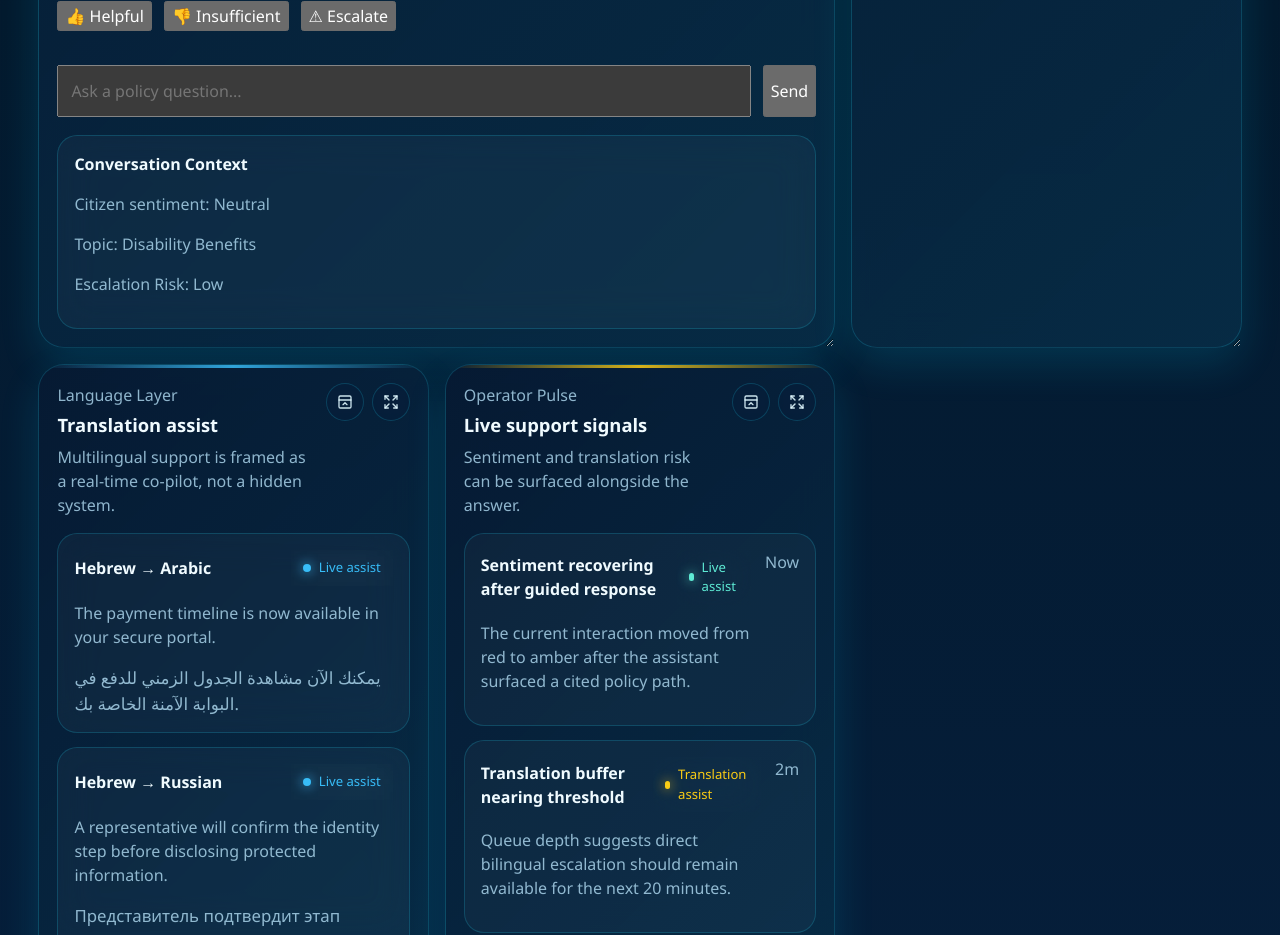
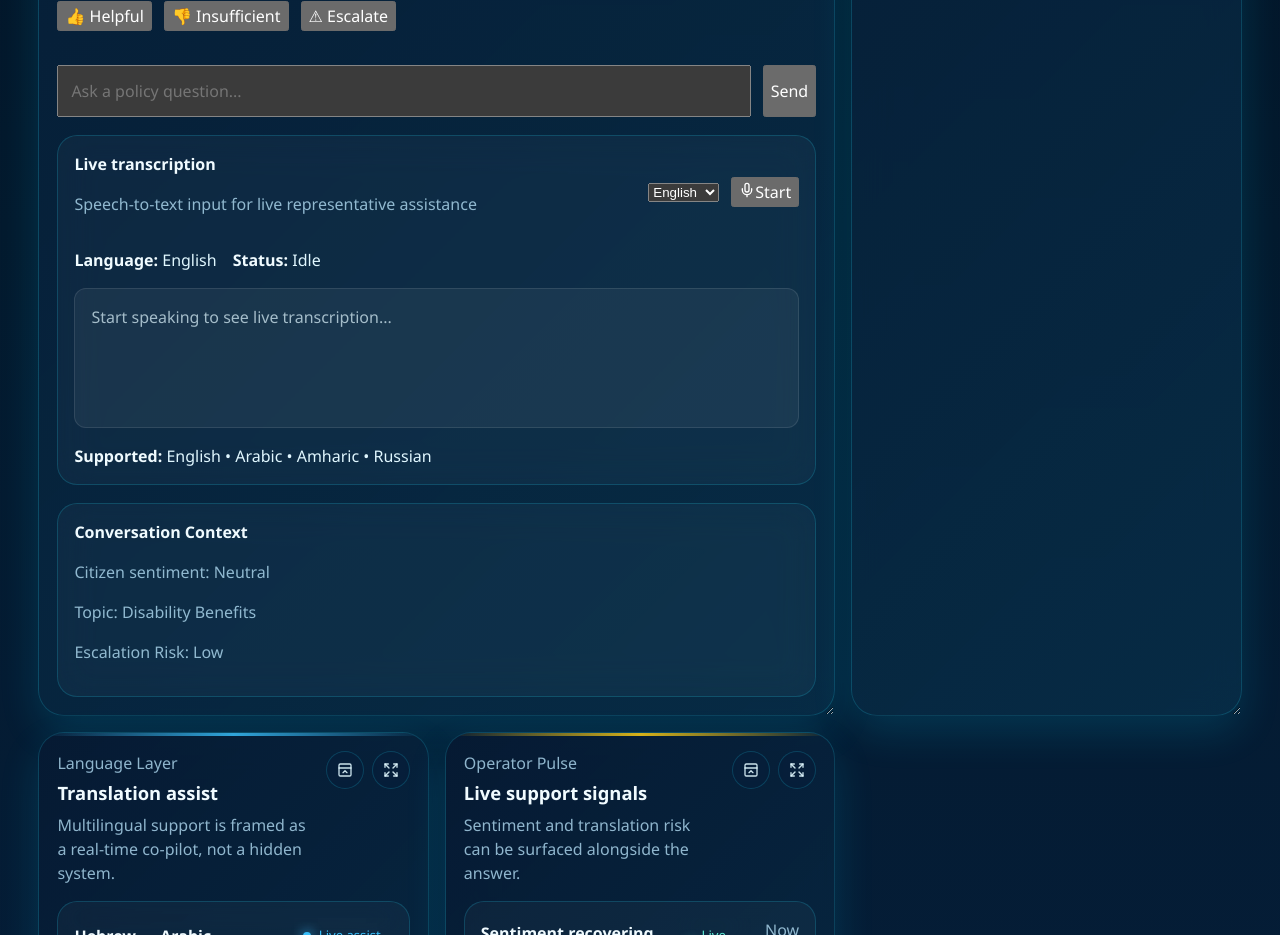
Before and after one commit to PShungube/Jutoverse-demo, a React (Vite) app: page /representative-assistant in a window 1280 px wide. Shown: the part 1660-2595 px from the top of the page. Built offline with nearby package versions, Linux system fonts and the light colour scheme.

Commit message:
Add transcription panel enhancements

```diff
--- a/src/features/representative-assistant/RepresentativeAssistantPage.tsx
+++ b/src/features/representative-assistant/RepresentativeAssistantPage.tsx
@@ -1,3 +1,4 @@
+import { TranscriptionPanel } from './components/TranscriptionPanel';
 import { useState } from 'react';
 import { getAssistantResponse } from '../../api/adapters/assistantAdapter';
 import { GroundedAnswerCard } from './components/GroundedAnswerCard';
@@ -99,6 +100,8 @@ const handleQuestionSubmit = async (
             </div>
             <QueryComposer onSubmit={handleQuestionSubmit} />
 
+            <TranscriptionPanel />
+
             {assistantResponse && (
   <GroundedAnswerCard
     answer={assistantResponse.answer}
--- /dev/null
+++ b/src/features/representative-assistant/components/TranscriptionPanel.tsx
@@ -0,0 +1,158 @@
+import { useEffect, useRef, useState } from 'react';
+import { Mic, MicOff } from 'lucide-react';
+
+declare global {
+  interface Window {
+    webkitSpeechRecognition?: any;
+    SpeechRecognition?: any;
+  }
+}
+
+export function TranscriptionPanel() {
+  const [listening, setListening] = useState(false);
+  const [transcript, setTranscript] = useState('');
+  const [language, setLanguage] = useState('English');
+  const [selectedLanguage, setSelectedLanguage] =
+  useState('en-US');
+  const recognitionRef = useRef<any>(null);
+
+  useEffect(() => {
+    const SpeechRecognition =
+      window.SpeechRecognition || window.webkitSpeechRecognition;
+
+    if (!SpeechRecognition) {
+      return;
+    }
+
+    const recognition = new SpeechRecognition();
+
+    recognition.continuous = true;
+    recognition.interimResults = true;
+    recognition.lang = selectedLanguage;
+
+    recognition.onresult = (event: any) => {
+      let currentTranscript = '';
+
+      for (let i = event.resultIndex; i < event.results.length; i++) {
+        currentTranscript += event.results[i][0].transcript;
+      }
+
+      setTranscript(currentTranscript);
+
+      if (/[а-яА-Я]/.test(currentTranscript)) {
+  setLanguage('Russian');
+} else if (/[ء-ي]/.test(currentTranscript)) {
+  setLanguage('Arabic');
+} else if (/[ሀ-፿]/.test(currentTranscript)) {
+  setLanguage('Amharic');
+} else {
+  setLanguage('English');
+}
+    };
+
+    recognition.onend = () => {
+      setListening(false);
+    };
+
+    recognitionRef.current = recognition;
+  }, [selectedLanguage]);
+
+  const startListening = () => {
+    if (!recognitionRef.current) return;
+
+    setTranscript('');
+    setListening(true);
+    recognitionRef.current.start();
+  };
+
+  const stopListening = () => {
+    if (!recognitionRef.current) return;
+
+    recognitionRef.current.stop();
+    setListening(false);
+  };
+
+  return (
+  <div className="capability-card transcription-card">
+    {/* Header */}
+    <div className="transcription-header">
+      <div>
+        <strong>Live transcription</strong>
+        <p className="muted-text">
+          Speech-to-text input for live representative assistance
+        </p>
+      </div>
+
+      <div className="transcription-controls">
+
+  <select
+    value={selectedLanguage}
+    onChange={(e) =>
+      setSelectedLanguage(e.target.value)
+    }
+  >
+    <option value="en-US">English</option>
+    <option value="ar-SA">Arabic</option>
+    <option value="ru-RU">Russian</option>
+    <option value="am-ET">Amharic</option>
+  </select>
+      {listening ? (
+        <button
+          type="button"
+          onClick={stopListening}
+          className="button button--secondary"
+        >
+          <MicOff size={16} />
+          Stop
+        </button>
+      ) : (
+        <button
+          type="button"
+          onClick={startListening}
+          className="button button--primary"
+        >
+          <Mic size={16} />
+          Start
+        </button>
+      )}
+    </div>
+    </div>
+
+
+    {/* Status row */}
+    <div className="transcription-meta">
+      <div>
+        <strong>Language:</strong> {language}
+      </div>
+
+      <div>
+        <strong>Status:</strong> {listening ? 'Listening' : 'Idle'}
+      </div>
+    </div>
+
+    {/* Transcript */}
+    <div className="transcription-output">
+  {transcript ? (
+    <div className="transcript-message">
+      <strong>🎙 Live:</strong>
+      <p>{transcript}</p>
+    </div>
+  ) : (
+    <div className="transcript-placeholder">
+      Start speaking to see live transcription...
+    </div>
+  )}
+</div>
+
+    {/* Footer */}
+    <div className="transcription-footer">
+  <strong>Supported:</strong>
+
+  <span> English • </span>
+  <span> Arabic • </span>
+  <span> Amharic • </span>
+  <span> Russian </span>
+</div>
+  </div>
+);
+}
--- a/src/index.css
+++ b/src/index.css
@@ -1247,3 +1247,58 @@ input:focus-visible,
     transform: translateX(100%);
   }
 }
+.transcription-card {
+  display: flex;
+  flex-direction: column;
+  gap: 1rem;
+}
+
+.transcription-header {
+  display: flex;
+  justify-content: space-between;
+  align-items: center;
+  gap: 1rem;
+}
+
+.transcription-controls {
+  display: flex;
+  align-items: center;
+  gap: 0.75rem;
+  min-width: 120px;
+}
+
+.transcription-output {
+   min-height: 140px;
+  padding: 1rem;
+  border-radius: 12px;
+  background: rgba(255,255,255,0.05);
+  border: 1px solid rgba(255,255,255,0.1);
+  padding: 1rem;
+  overflow-y: auto;
+}
+
+.transcription-meta {
+  display: flex;
+  gap: 1rem;
+  flex-wrap: wrap;
+}
+.transcript-message {
+  display: flex;
+  flex-direction: column;
+  gap: 0.5rem;
+}
+
+.transcript-message p {
+  margin: 0;
+  line-height: 1.6;
+}
+
+.transcript-placeholder {
+  opacity: 0.7;
+}
+
+.language-badge {
+  padding: 0.25rem 0.75rem;
+  border-radius: 999px;
+  background: rgba(0,255,255,0.12);
+}
```
